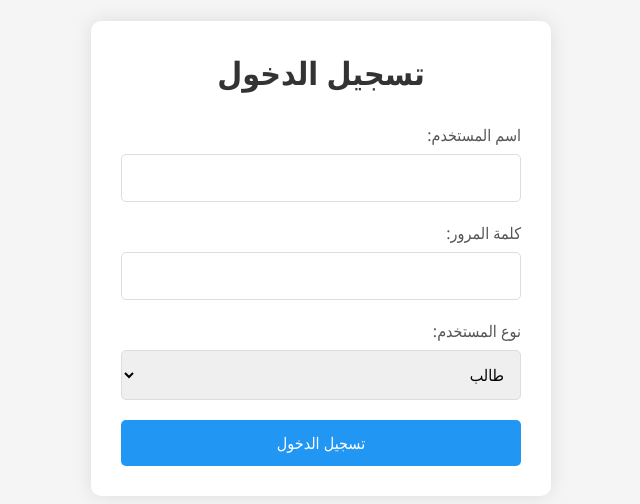
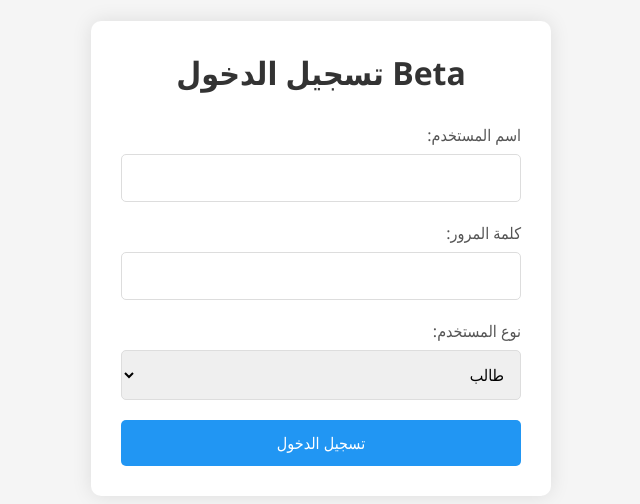
Before and after one commit to work2121kc/Data, a plain HTML site: page index.html in a window 1280 px wide. Shown: the part 142-646 px from the top of the page, without its empty margins (319-959 px from the left). Drawn offline with Linux system fonts and the light colour scheme.

Commit message:
Update index.html

```diff
--- a/index.html
+++ b/index.html
@@ -9,7 +9,7 @@
 <body>
     <div class="container">
         <div class="login-form">
-            <h1>تسجيل الدخول</h1>
+            <h1>Beta تسجيل الدخول</h1>
             <div id="error-message" class="error-message"></div>
             <form id="login-form">
                 <div class="form-group">
```
